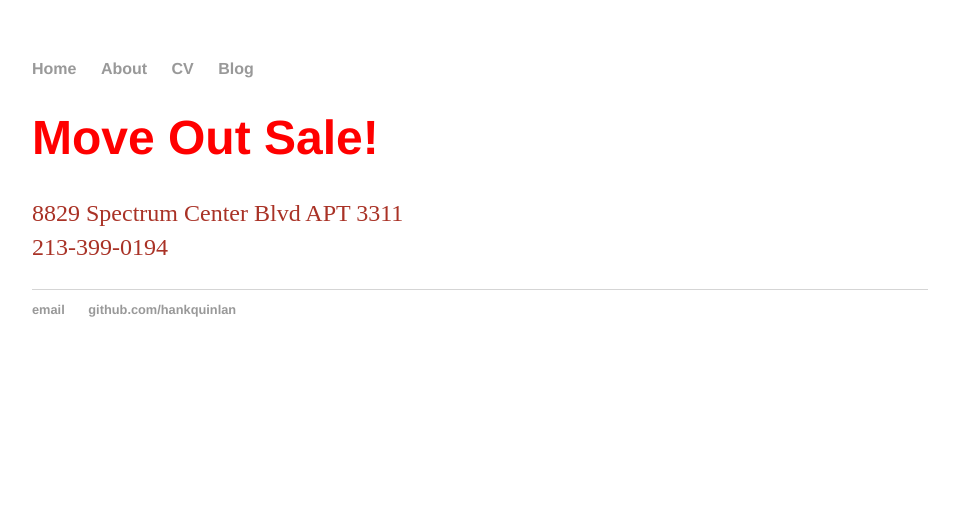
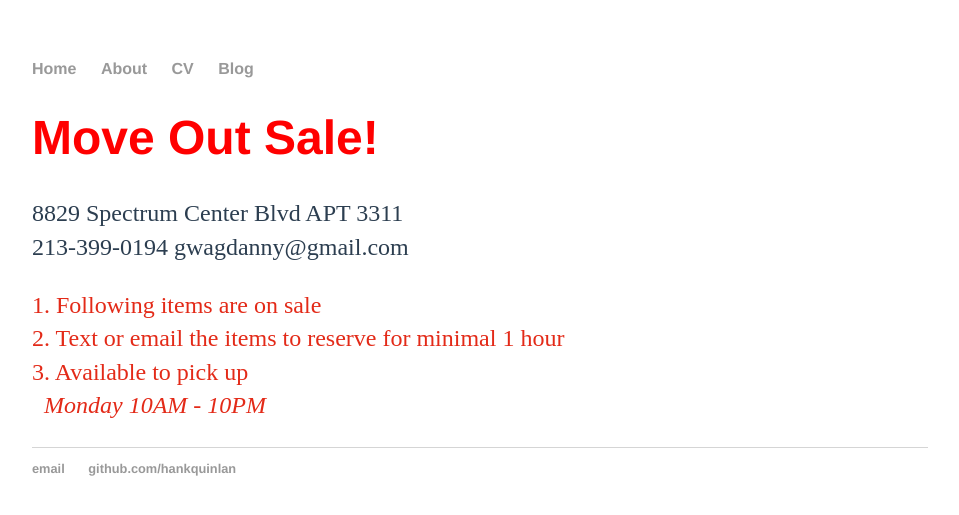
Before and after one commit to AvionMoveOut/AvionMoveOut.github.io, a Jekyll site: the page built from index.html, in a window 1280 px wide. Shown: the top 515 px of the page, without its empty margins (160-1119 px from the left). Built offline with Jekyll 4.4.1, drawn with Linux system fonts in a browser that asks for light colours.

Commit message:
Update index.html

```diff
--- a/index.html
+++ b/index.html
@@ -7,11 +7,18 @@ title: Avion 3311
 		Move Out Sale!
 	</h1>
 	<p>
-		<font color=#A93226>
+		<font color=#2C3E50>
 			8829 Spectrum Center Blvd APT 3311 <br />
 			213-399-0194
-
-
+			gwagdanny@gmail.com
+		</font>
+	</p>
+	<p>
+		<font color=#E32A18>
+			1. Following items are on sale <br />
+			2. Text or email the items to reserve for minimal 1 hour <br />
+			3. Available to pick up <br />
+			&nbsp; <em> Monday 10AM - 10PM </em> <br />
 		</font>
 	</p>
 </div>
```
